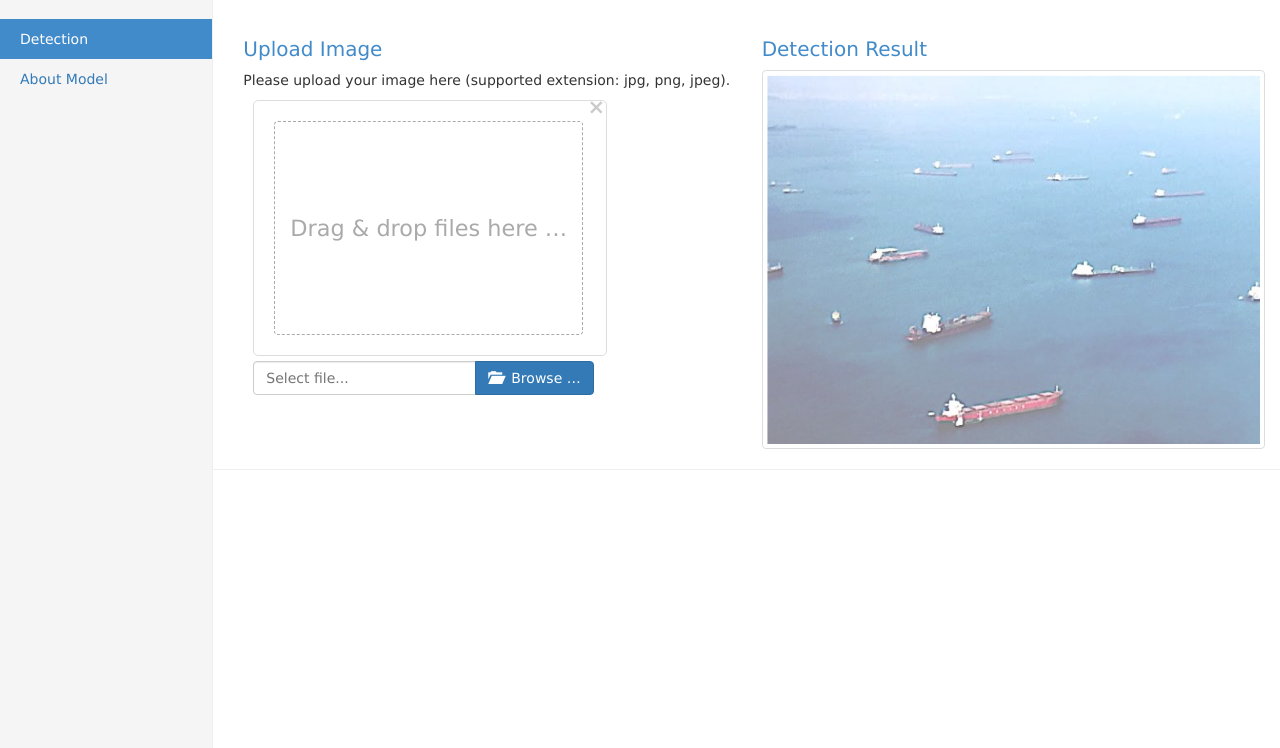
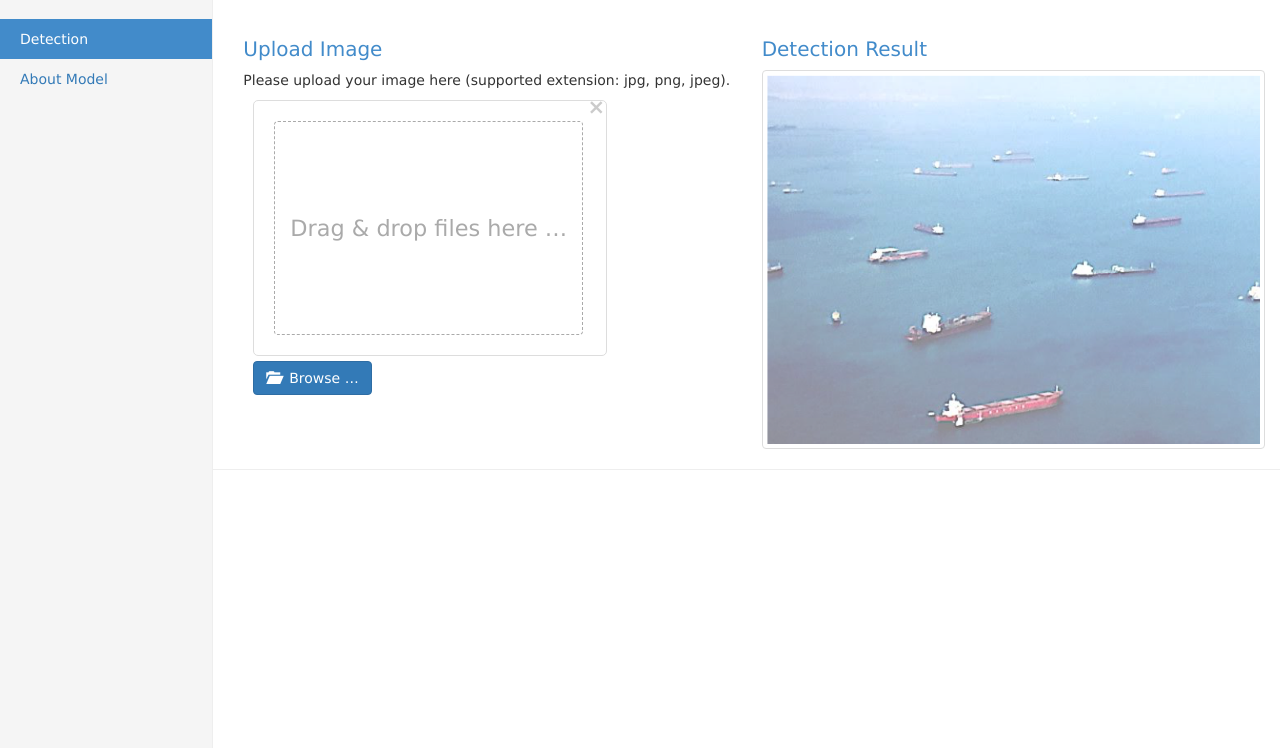
Before and after one commit to BUGenerator/Web, a Flask app: page /upload in a window 1280 px wide. Shown: the part 52-800 px from the top of the page. Run offline with Flask 2, Linux system fonts and the light colour scheme; some libraries are stand-ins or nearby versions.

Commit message:
Try to change options of plugins.krajee.com/file-input

```diff
--- a/templates/upload.html
+++ b/templates/upload.html
@@ -24,7 +24,7 @@
             <p>Please upload your image here (supported extension: jpg, png, jpeg).</p>
             <form class="form-inline" role="form" action="/upload" method="post" enctype="multipart/form-data">
                 <div class="form-group" style="padding-left: 10px">
-                    <input type="file" name="file" class="file" accept="*.jpg, *.png, *.jpeg">
+                    <input type="file" name="file" class="file" accept="*.jpg, *.png, *.jpeg" required data-show-caption="false">
                 </div>
 {#                <div class="form-group" style="padding-left: 10px">#}
 {#                    <button type="submit" class="btn btn-sm btn-success" style="padding-left: 10px">Upload</button>#}
```
